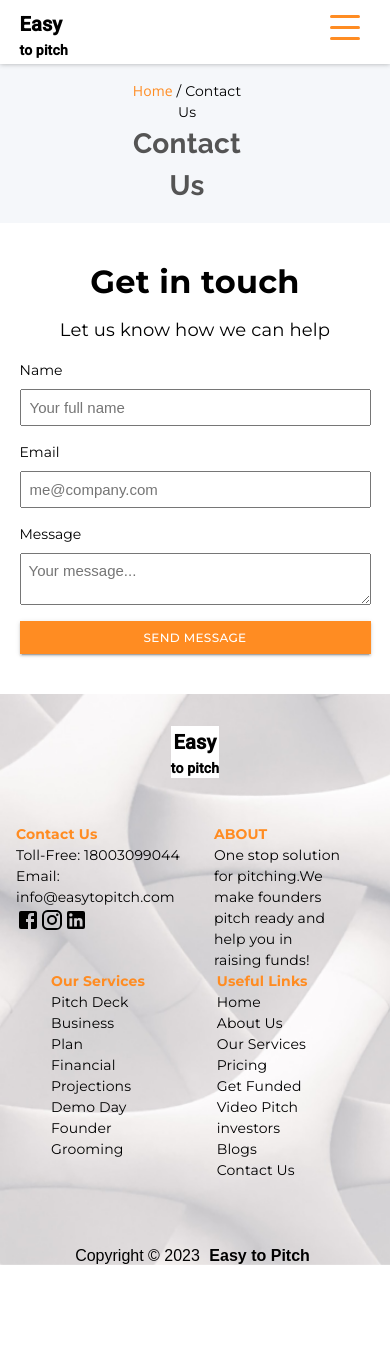
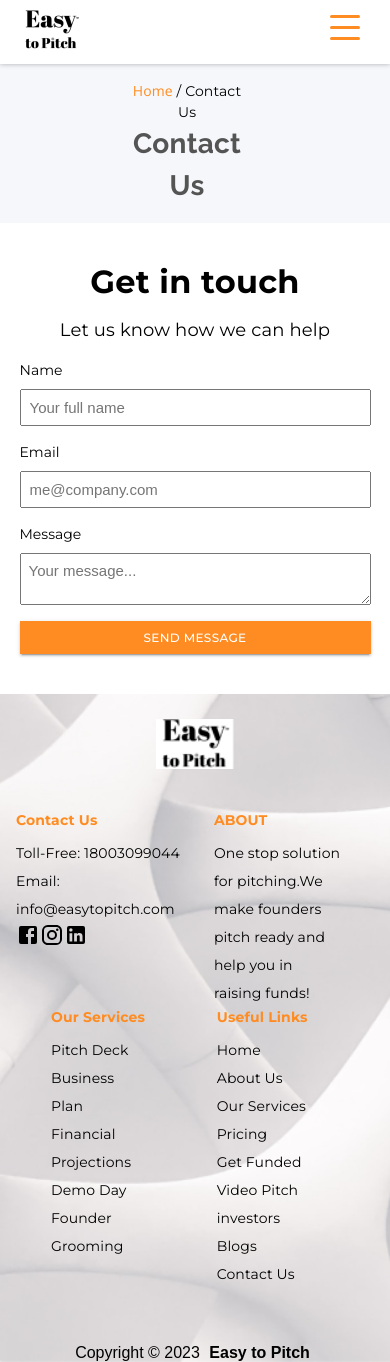
Before and after one commit to Adityakitukale499/incudash_Website, a React (Vite) app: page /contactus in a window 390 px wide. Before the commit the page ends 1265 px from the top, so only its background shows below. Built offline with nearby package versions, Linux system fonts and the light colour scheme.

Commit message:
mobile viwe style update

```diff
--- a/src/Route/Navbar.jsx
+++ b/src/Route/Navbar.jsx
@@ -169,12 +169,14 @@
         {/* <div className="brand-logo-name">
           <h1>Easy to Pitch</h1>
         </div> */}
-        <Typography variant="h6" fontWeight={800} height={'40px'} width={'63px'} mt={1} bgcolor={"white"}>
+        {/* <Typography variant="h6" fontWeight={800} height={'40px'} width={'63px'} mt={1} bgcolor={"white"}>
           Easy
           <Typography variant="body2" fontWeight={600} bgcolor={"white"}>
             to pitch
           </Typography>
-        </Typography>
+        </Typography> */}
+        <img src="easytopitchLogo.png" alt="logo" style={{marginTop:10}}/>
+
       </span>
       <div href="#" className="toggle-button" onClick={Click}>
         <span className="bar"></span>
--- a/src/components/AboutUs/Team.jsx
+++ b/src/components/AboutUs/Team.jsx
@@ -102,9 +102,6 @@
 
 // export default Team;
 
-
-
-
 import { Box, Grid, Typography } from "@mui/material";
 import React from "react";
 
@@ -129,7 +126,7 @@
         display={"flex"}
         justifyContent={"center"}
         alignItems={"center"}
-        px={20}
+        px={{lg:20,md:15,xs:5}}
         pb={20}
 
       >
--- a/src/components/Footer.jsx
+++ b/src/components/Footer.jsx
@@ -29,7 +29,7 @@
           justifyContent={"center"}
           textAlign={"center"}
         >
-          <Typography
+          {/* <Typography
             variant="h6"
             fontWeight={800}
             height={50}
@@ -40,7 +40,8 @@
             <Typography variant="body2" fontWeight={600} bgcolor={"white"}>
               to pitch
             </Typography>
-          </Typography>
+          </Typography> */}
+          <img src="easytopitchLogo.png" alt="companyLogo" height={50} style={{margin:'25px 0'}}/>
         </Grid>
 
         <Grid item xs={12} lg={7.5}>
@@ -52,10 +53,10 @@
             }}>
             <Grid item lg={4} xs={5.5} sx={{display:'flex', justifyContent:'center'}}>
             <Box>
-              <Typography variant="body1" color={"#FF8C22"} sx={{fontFamily:'Montserrat', fontWeight:700, fontSize:'14px',lineHeight:'21px'}}>
+              <Typography variant="body1" color={"#FF8C22"} sx={{fontFamily:'Montserrat', fontWeight:700, fontSize:'14px',lineHeight:'21px',mb:1}}>
                 Contact Us
               </Typography>
-              <Typography variant="body1" sx={{fontFamily:'Montserrat', fontWeight:400, fontSize:'14px',lineHeight:'21px'}}>
+              <Typography variant="body1" sx={{fontFamily:'Montserrat', fontWeight:400, fontSize:'14px',lineHeight:'28px'}}>
                 Toll-Free: 18003099044 <br />
                 Email: info@easytopitch.com <br />
                 <FacebookIcon />
@@ -66,11 +67,11 @@
             </Grid>
             <Grid item lg={2.6} xs={6.5}sx={{display:'flex', justifyContent:'center'}}>
             <Box>
-              <Typography variant="body1" color={"#FF8C22"} sx={{fontFamily:'Montserrat', fontWeight:700, fontSize:'14px',lineHeight:'21px'}}>
+              <Typography variant="body1" color={"#FF8C22"} sx={{fontFamily:'Montserrat', fontWeight:700, fontSize:'14px',lineHeight:'21px',mb:1}}>
                 ABOUT
               </Typography>
 
-              <Typography variant="body1" sx={{fontFamily:'Montserrat', fontWeight:400, fontSize:'14px',lineHeight:'21px'}}>
+              <Typography variant="body1" sx={{fontFamily:'Montserrat', fontWeight:400, fontSize:'14px',lineHeight:'28px'}}>
                 One stop solution <br />
                 for pitching.We <br />
                 make founders <br />
@@ -82,11 +83,11 @@
             </Grid>
             <Grid item lg={2.6} xs={5.5}sx={{display:'flex', justifyContent:'center'}}>
             <Box>
-              <Typography variant="body1" color={"#FF8C22"} sx={{fontFamily:'Montserrat', fontWeight:700, fontSize:'14px',lineHeight:'21px'}}>
+              <Typography variant="body1" color={"#FF8C22"} sx={{fontFamily:'Montserrat', fontWeight:700, fontSize:'14px',lineHeight:'21px',mb:1}}>
                 Our Services
               </Typography>
 
-              <Typography variant="body1" sx={{fontFamily:'Montserrat', fontWeight:400, fontSize:'14px',lineHeight:'21px'}}>
+              <Typography variant="body1" sx={{fontFamily:'Montserrat', fontWeight:400, fontSize:'14px',lineHeight:'28px'}}>
                 Pitch Deck <br />
                 Business <br />
                 Plan <br />
@@ -100,10 +101,10 @@
             </Grid>
             <Grid item lg={2.6} xs={5.5}sx={{display:'flex', justifyContent:'center'}}>
             <Box>
-              <Typography variant="body1" color={"#FF8C22"} sx={{fontFamily:'Montserrat', fontWeight:700, fontSize:'14px',lineHeight:'21px'}}>
+              <Typography variant="body1" color={"#FF8C22"} sx={{fontFamily:'Montserrat', fontWeight:700, fontSize:'14px',lineHeight:'21px',mb:1}}>
                 Useful Links
               </Typography>
-              <Typography variant="body1" sx={{fontFamily:'Montserrat', fontWeight:400, fontSize:'14px',lineHeight:'21px'}}>
+              <Typography variant="body1" sx={{fontFamily:'Montserrat', fontWeight:400, fontSize:'14px',lineHeight:'28px'}}>
                 Home <br />
                 About Us <br />
                 Our Services <br />
@@ -196,7 +197,7 @@
           display: "flex",
           justifyContent: "center",
           textAlign: "center",
-          marginTop:50
+          marginTop:40
         }}
       >
         Copyright &copy; 2023&nbsp;
--- a/src/components/Fund/Funds.jsx
+++ b/src/components/Fund/Funds.jsx
@@ -13,14 +13,13 @@
         }}
       >
         <Grid container sx={{ width: "75%" }} gap={5}>
-          <Grid item xs={12} lg={5}>
+          <Grid item xs={12} lg={5.5}>
             <img src="funded.jpg" style={{ width: "100%" }} />
           </Grid>
 
-          <Grid item xs={12} lg={6.5}>
+          <Grid item xs={12} lg={6}>
             <Box>
               <Typography
-                variant="h5"
                 sx={{
                   fontFamily: "Montserrat",
                   fontWeight: 500,
@@ -34,7 +33,6 @@
 
               <br />
               <Typography
-                variant="body1"
                 sx={{
                   // mb: 1,
                   fontFamily: "Montserrat",
@@ -45,12 +43,11 @@
                 color={"#444444"}
               >
                 A right investor is the one who not only provides you money but
-                also <br /> adds value to your startup. Now, it's time to meet
+                also  adds value to your startup. Now, it's time to meet
                 your right investors.
               </Typography>
               <br />
               <Typography
-                variant="body1"
                 sx={{
                   // mb: 1,
                   fontFamily: "Montserrat",
@@ -61,12 +58,11 @@
                 color={"#444444"}
               >
                 Let us help you connect to the well known investors where we
-                commit <br /> that we will share a pitch ready startup and
-                hence, ensuring there is no <br /> rejection.
+                commit  that we will share a pitch ready startup and
+                hence, ensuring there is no rejection.
               </Typography>
-              <br />
+
               <Typography
-                variant="body1"
                 sx={{
                   fontFamily: "Montserrat",
                   fontWeight: 400,
@@ -76,12 +72,11 @@
                 color={"#444444"}
               >
                 So, stop your struggle here. Let us help you get funded and we
-                won't <br /> charge anything before you successfully raise
+                won't charge anything before you successfully raise
                 funds.
               </Typography>
               <br />
               <Typography
-                variant="body1"
                 sx={{
                   fontFamily: "Montserrat",
                   fontWeight: 400,
--- a/src/components/Home/Cards.jsx
+++ b/src/components/Home/Cards.jsx
@@ -9,7 +9,7 @@
 
 export default function Cards() {
   return (
-    <Box sx={{ mx: 10 }}>
+    <Box sx={{ m: 15 }}>
       <Grid container spacing={0} sx={{ m: 0, display:'flex', justifyContent:'center' }}>
         <Grid item xs={12} lg={4} display={'flex'} justifyContent={'center'}>
           <Card
--- a/src/components/Home/Portfolio.jsx
+++ b/src/components/Home/Portfolio.jsx
@@ -21,14 +21,14 @@
         Our Partners
       </Typography>
 
-      <Grid container mb={7} gap={2}>
+      <Grid container mb={7} mx={10}  gap={15}>
         <Grid
           item
           xs={12}
-          lg={7}
+          lg={5}
           sx={{
             display: "flex ",
-            justifyContent: "center",
+            justifyContent: {lg:"end",xs:'center'},
             alignItems: "center",
           }}
         >
@@ -53,15 +53,15 @@
         <Grid
           item
           xs={12}
-          lg={2}
+          lg={5}
           sx={{
             display: "flex ",
-            justifyContent: "center",
+            justifyContent: {lg:"start",xs:'center'},
             alignItems: "center",
           }}
         >
-          <Box sx={{display:'flex', justifyContent:'center', alignItems:'center'}}>
-            <img src="company2.png" width={'85%'}/>
+          <Box>
+            <img src="company2.png" style={{width:'95%'}}/>
           </Box>
         </Grid>
       </Grid>
```
Also changed, not shown: public/easytopitchLogo.png (added).
